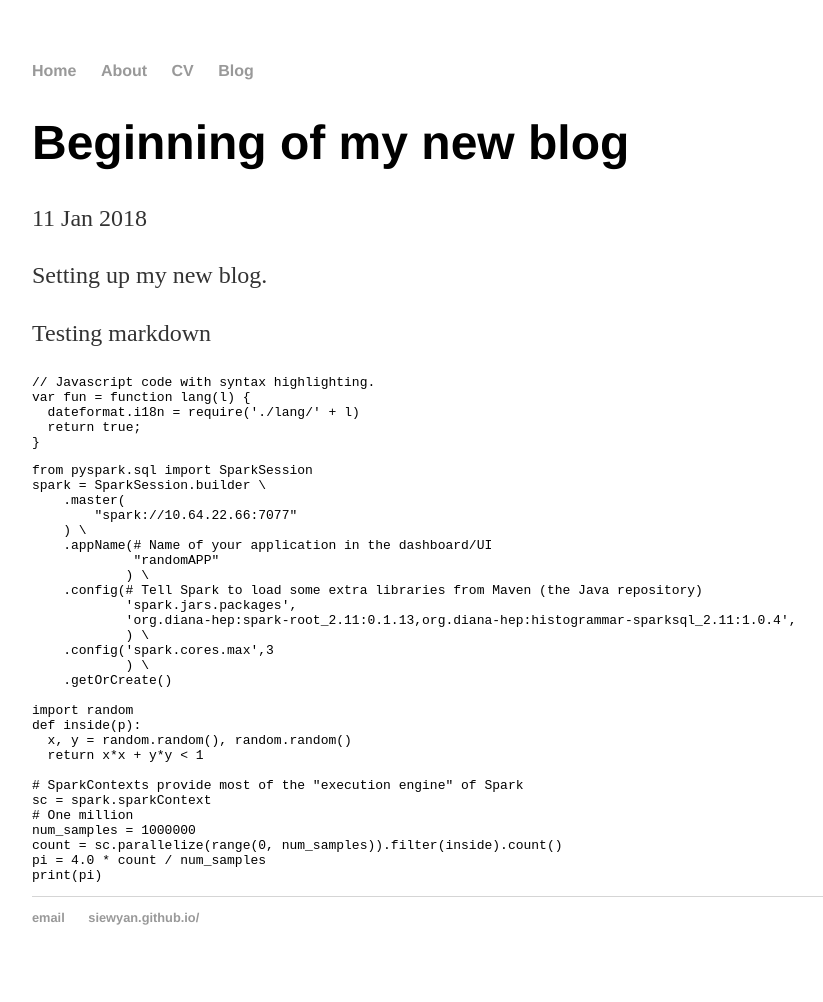
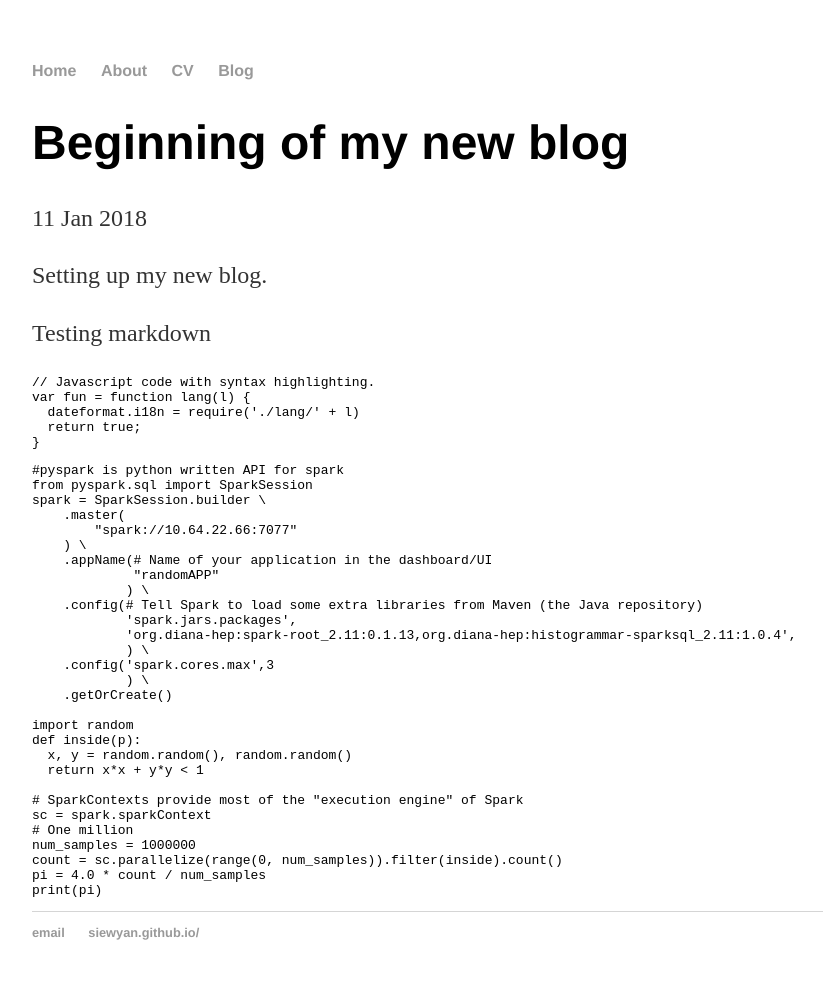
Before and after one commit to SiewYan/SiewYan.github.io, a Jekyll site: the page built from _posts/2018-01-11-NewBlog.md, in a window 1280 px wide. Shown: the whole page, without its empty margins (160-983 px from the left). Built offline with Jekyll 4.4.1, drawn with Linux system fonts in a browser that asks for light colours.

Commit message:
Update 2018-01-11-NewBlog.md

````diff
--- a/_posts/2018-01-11-NewBlog.md
+++ b/_posts/2018-01-11-NewBlog.md
@@ -16,7 +16,8 @@
 }
 ```
 
-```pyspark
+```python
+#pyspark is python written API for spark
 from pyspark.sql import SparkSession
 spark = SparkSession.builder \
     .master(
````
